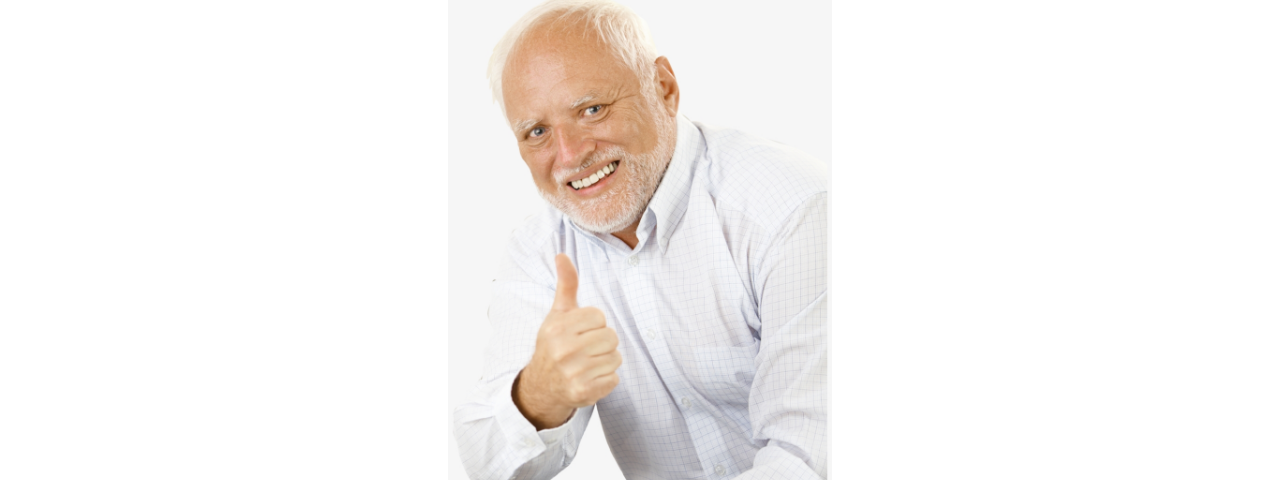
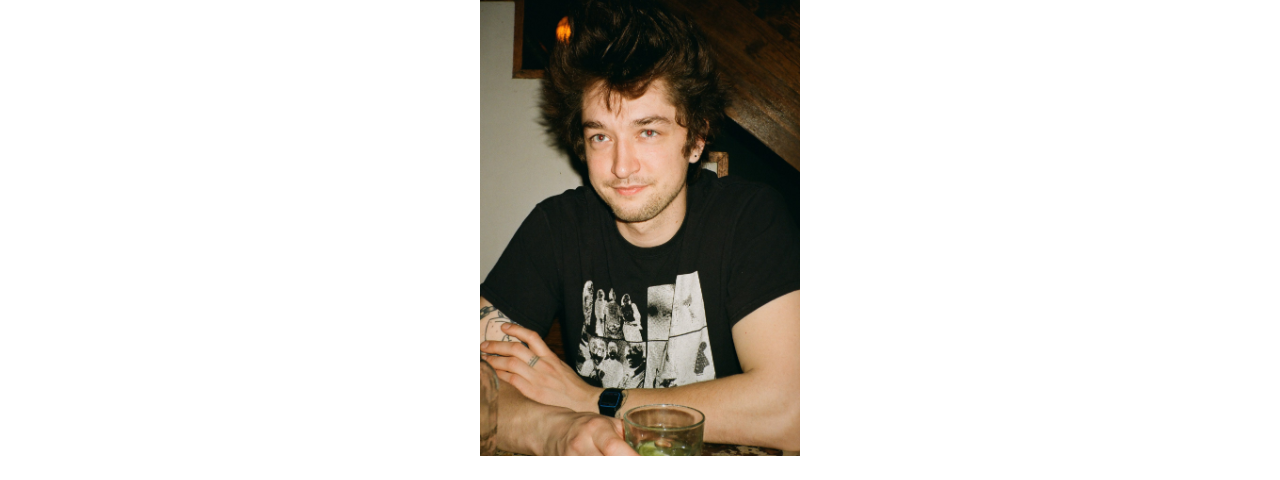
Before and after one commit to EricSadowski/EricSadowski.github.io, a plain HTML site: page index.html in a window 1280 px wide. Shown: the part 87-567 px from the top of the page. Drawn offline with Linux system fonts and the light colour scheme.

Commit message:
Add files via upload

```diff
--- a/index.html
+++ b/index.html
@@ -26,7 +26,7 @@
 
 
 <div class="img-container">
-<img class="selfie" src="img/harold-thumbs-up.jpg" alt="welcome">
+<img class="selfie" src="img/eric-self.jpg" alt="welcome">
 </div>
 <div class="wrapper">
 <article class="welcome-info">
--- a/styles.css
+++ b/styles.css
@@ -300,8 +300,8 @@ h1:hover {
     }
 
     .selfie {
-        width: 30%;
-        height: 30%;
+        width: 25%;
+        height: 25%;
     }
 
 
```
Also changed, not shown: img/eric-self.jpg (added).
